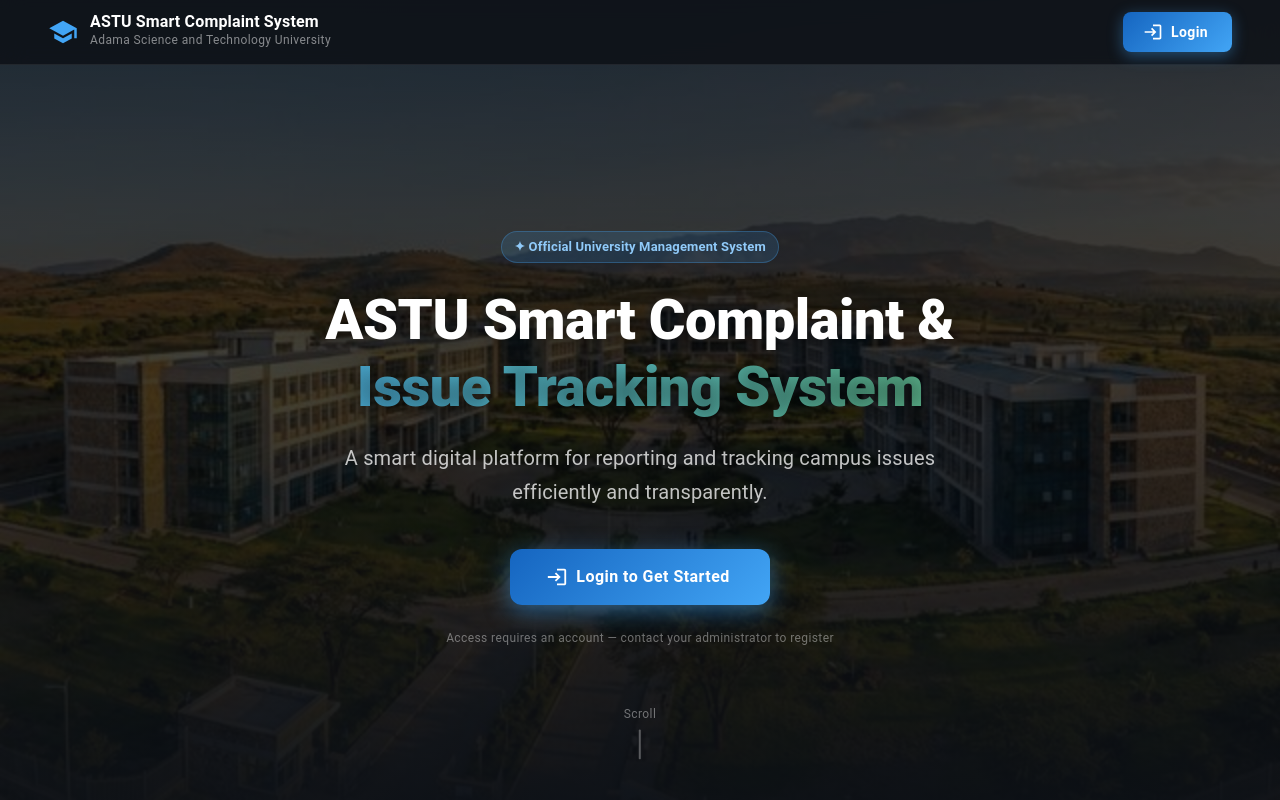
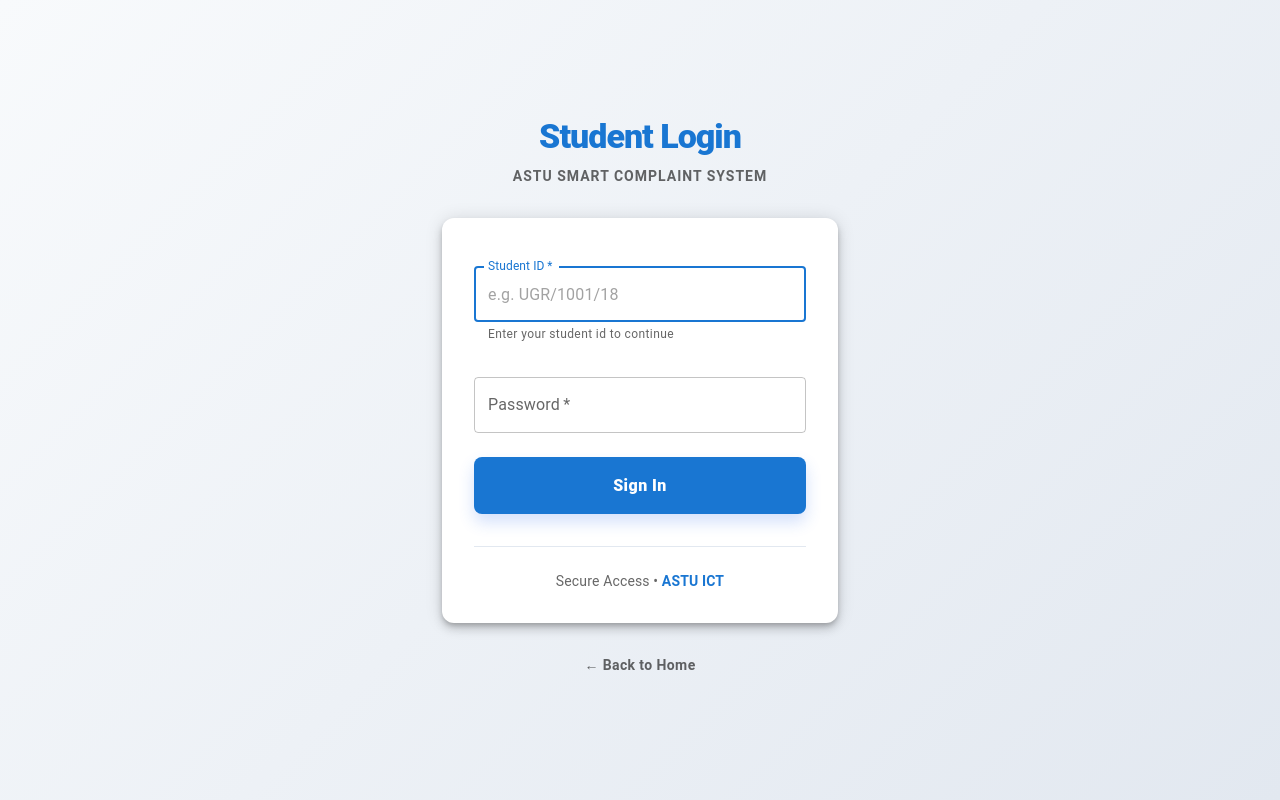
Before and after one commit to chera1606/astu-smart-complaint-system, a React (Vite) app in the folder frontend/: page /login/student in a window 1280 px wide. Before the commit this address led to /. Shown: the top 800 px of the page. Built offline with nearby package versions, Linux system fonts and the light colour scheme.

Commit message:
feat(frontend): refactor auth flow with role-specific login portals and enforcement

```diff
--- a/frontend/package.json
+++ b/frontend/package.json
@@ -17,7 +17,8 @@
         "axios": "^1.6.8",
         "react": "^18.2.0",
         "react-dom": "^18.2.0",
-        "react-router-dom": "^6.22.3"
+        "react-router-dom": "^6.22.3",
+        "react-scroll": "^1.9.3"
     },
     "devDependencies": {
         "@types/react": "^18.2.66",
--- a/frontend/src/App.jsx
+++ b/frontend/src/App.jsx
@@ -13,8 +13,16 @@
 const PrivateRoute = ({ children, allowedRoles }) => {
     const { user, loading } = useContext(AuthContext);
     if (loading) return <Box display="flex" justifyContent="center" alignItems="center" height="100vh"><CircularProgress /></Box>;
-    if (!user) return <Navigate to="/login" replace />;
-    if (allowedRoles && !allowedRoles.includes(user.role)) return <Navigate to="/login" replace />;
+
+    if (!user) {
+        // Redirect to specific login page based on context
+        const role = allowedRoles && allowedRoles.length > 0 ? allowedRoles[0] : 'student';
+        return <Navigate to={`/login/${role}`} replace />;
+    }
+
+    if (allowedRoles && !allowedRoles.includes(user.role)) {
+        return <Navigate to={`/login/${user.role}`} replace />;
+    }
     return children;
 };
 
@@ -23,7 +31,12 @@
         <Router>
             <Routes>
                 <Route path="/" element={<HomePage />} />
-                <Route path="/login" element={<Login />} />
+
+                {/* Specific Login Routes */}
+                <Route path="/login" element={<Navigate to="/login/student" replace />} />
+                <Route path="/login/student" element={<Login forcedRole="student" />} />
+                <Route path="/login/staff" element={<Login forcedRole="staff" />} />
+                <Route path="/login/admin" element={<Login forcedRole="admin" />} />
 
                 {/* Admin Routes */}
                 <Route path="/admin/*" element={
--- a/frontend/src/context/AuthContext.jsx
+++ b/frontend/src/context/AuthContext.jsx
@@ -27,10 +27,10 @@
         checkLoggedIn();
     }, []);
 
-    const login = async (email, password) => {
+    const login = async (userId, password) => {
         try {
             setError(null);
-            const res = await api.post('/auth/login', { email, password });
+            const res = await api.post('/auth/login', { userId, password });
             localStorage.setItem('token', res.data.token);
             setUser(res.data);
             return res.data;
--- a/frontend/src/pages/Login.jsx
+++ b/frontend/src/pages/Login.jsx
@@ -1,18 +1,37 @@
 import React, { useState, useContext } from 'react';
 import { useNavigate, Link } from 'react-router-dom';
 import { AuthContext } from '../context/AuthContext';
-import { Container, Box, Typography, TextField, Button, Alert, Paper } from '@mui/material';
+import { Container, Box, Typography, TextField, Button, Alert, Paper, Tabs, Tab } from '@mui/material';
 
-const Login = () => {
-    const [email, setEmail] = useState('');
+const Login = ({ forcedRole }) => {
+    const [userId, setUserId] = useState('');
     const [password, setPassword] = useState('');
-    const { login, error } = useContext(AuthContext);
+    const [localError, setLocalError] = useState(null);
+    const { login, logout, error: authError } = useContext(AuthContext);
     const navigate = useNavigate();
+
+    const getRoleInfo = () => {
+        switch (forcedRole) {
+            case 'staff': return { label: 'Staff ID', example: 'STF/0001/18', title: 'Staff Login' };
+            case 'admin': return { label: 'Admin ID', example: 'ADM/0001/18', title: 'Administrator Login' };
+            default: return { label: 'Student ID', example: 'UGR/1001/18', title: 'Student Login' };
+        }
+    };
+
+    const roleInfo = getRoleInfo();
 
     const handleSubmit = async (e) => {
         e.preventDefault();
+        setLocalError(null);
         try {
-            const user = await login(email, password);
+            const user = await login(userId, password);
+
+            if (user.role !== forcedRole) {
+                logout();
+                setLocalError(`Unauthorized for this portal. This is the ${forcedRole} login gateway. Please use your ${forcedRole} ID.`);
+                return;
+            }
+
             if (user.role === 'admin') navigate('/admin');
             else if (user.role === 'staff') navigate('/staff');
             else navigate('/student');
@@ -21,26 +40,89 @@
         }
     };
 
+    const displayError = localError || authError;
+
     return (
-        <Box sx={{ minHeight: '100vh', display: 'flex', alignItems: 'center', justifyContent: 'center', bgcolor: '#f0f4f8' }}>
+        <Box sx={{
+            minHeight: '100vh',
+            display: 'flex',
+            alignItems: 'center',
+            justifyContent: 'center',
+            background: 'linear-gradient(135deg, #f8fafc 0%, #e2e8f0 100%)'
+        }}>
             <Container component="main" maxWidth="xs">
                 <Box sx={{ display: 'flex', flexDirection: 'column', alignItems: 'center' }}>
-                    <Typography variant="h5" fontWeight="bold" color="primary" gutterBottom sx={{ mb: 0 }}>
-                        ASTU Complaint System
+                    <Typography variant="h4" fontWeight={900} color="primary" gutterBottom sx={{ mb: 1, letterSpacing: -1 }}>
+                        {roleInfo.title}
                     </Typography>
-                    <Typography variant="body2" color="text.secondary" sx={{ mb: 3 }}>Sign in to continue</Typography>
-                    <Paper elevation={3} sx={{ p: 4, width: '100%', borderRadius: 2 }}>
-                        {error && <Alert severity="error" sx={{ mb: 2 }}>{error}</Alert>}
+                    <Typography variant="body2" color="text.secondary" sx={{ mb: 4, fontWeight: 600, textTransform: 'uppercase', letterSpacing: 1 }}>
+                        ASTU Smart Complaint System
+                    </Typography>
+
+                    <Paper elevation={6} sx={{ p: 4, width: '100%', borderRadius: 3 }}>
+                        {displayError && <Alert severity="error" sx={{ mb: 3, borderRadius: 2 }}>{displayError}</Alert>}
                         <Box component="form" onSubmit={handleSubmit}>
-                            <TextField margin="normal" required fullWidth id="email" label="Email Address" name="email" autoComplete="email" autoFocus value={email} onChange={e => setEmail(e.target.value)} />
-                            <TextField margin="normal" required fullWidth name="password" label="Password" type="password" id="password" autoComplete="current-password" value={password} onChange={e => setPassword(e.target.value)} />
-                            <Button type="submit" fullWidth variant="contained" sx={{ mt: 3, mb: 2, py: 1.5 }}>Sign In</Button>
+                            <TextField
+                                margin="normal"
+                                required
+                                fullWidth
+                                id="userId"
+                                label={roleInfo.label}
+                                placeholder={`e.g. ${roleInfo.example}`}
+                                helperText={`Enter your ${roleInfo.label.toLowerCase()} to continue`}
+                                name="userId"
+                                autoComplete="username"
+                                autoFocus
+                                value={userId}
+                                onChange={e => setUserId(e.target.value)}
+                                InputLabelProps={{ shrink: true }}
+                                sx={{ mb: 2 }}
+                            />
+                            <TextField
+                                margin="normal"
+                                required
+                                fullWidth
+                                name="password"
+                                label="Password"
+                                type="password"
+                                id="password"
+                                autoComplete="current-password"
+                                value={password}
+                                onChange={e => setPassword(e.target.value)}
+                                sx={{ mb: 3 }}
+                            />
+                            <Button
+                                type="submit"
+                                fullWidth
+                                variant="contained"
+                                size="large"
+                                sx={{
+                                    py: 1.8,
+                                    borderRadius: 2,
+                                    fontWeight: 800,
+                                    fontSize: '1rem',
+                                    textTransform: 'none',
+                                    boxShadow: '0 8px 16px rgba(37, 99, 235, 0.2)'
+                                }}
+                            >
+                                Sign In
+                            </Button>
                         </Box>
-                        <Typography variant="body2" textAlign="center" color="text.secondary">
-                            Contact your administrator for an account.
-                        </Typography>
+
+                        <Box sx={{ mt: 4, pt: 3, textAlign: 'center', borderTop: '1px solid #e2e8f0' }}>
+                            <Typography variant="body2" color="text.secondary">
+                                Secure Access • <Box component="span" sx={{ color: 'primary.main', fontWeight: 700 }}>ASTU ICT</Box>
+                            </Typography>
+                        </Box>
                     </Paper>
-                    <Button variant="text" component={Link} to="/" sx={{ mt: 2 }}>← Back to Home</Button>
+                    <Button
+                        variant="text"
+                        component={Link}
+                        to="/"
+                        sx={{ mt: 3, color: 'text.secondary', fontWeight: 700, textTransform: 'none' }}
+                    >
+                        ← Back to Home
+                    </Button>
                 </Box>
             </Container>
         </Box>
```
